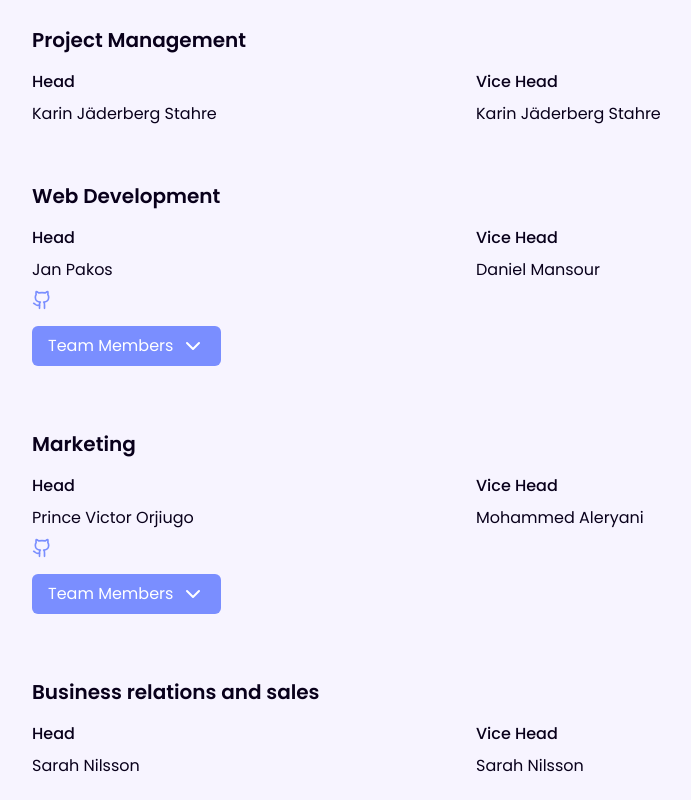
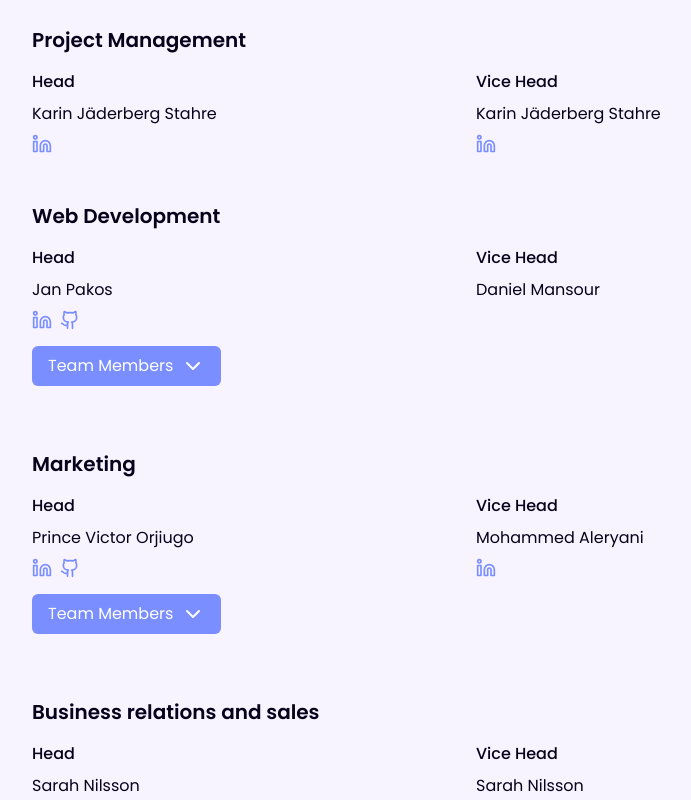
Before and after one commit to Systemvetardagen/Systemvetardagen, a React (Vite) app: page /about in a window 1280 px wide. Shown: the part 920-1720 px from the top of the page, without its empty margins (176-867 px from the left). Built offline with nearby package versions, Linux system fonts and the light colour scheme.

Commit message:
now can see linkedin

```diff
--- a/src/components/TeamSection/teamData.ts
+++ b/src/components/TeamSection/teamData.ts
@@ -1,6 +1,6 @@
 interface Person {
     name: string;
-    linkedin?: string;
+    linkedIn?: string;
     github?: string;
 }
 export interface Team {
@@ -14,42 +14,42 @@ export const teamData: Team[] = [
         title: 'Project Management',
         head: {
             name: 'Karin Jäderberg Stahre',
-            linkedin:
-                'https://www.linkedin.com/in/karin-j%C3%A4derberg-80290b18a/',
+            linkedIn:
+                'https://www.linkedIn.com/in/karin-j%C3%A4derberg-80290b18a/',
         },
         viceHead: {
             name: 'Karin Jäderberg Stahre',
-            linkedin:
-                'https://www.linkedin.com/in/karin-j%C3%A4derberg-80290b18a/',
+            linkedIn:
+                'https://www.linkedIn.com/in/karin-j%C3%A4derberg-80290b18a/',
         },
     },
     {
         title: 'Web Development',
         head: {
             name: 'Jan Pakos',
-            linkedin: 'https://linkedin.com/in/janesmith',
-            github: 'https://www.linkedin.com/in/jan-p-b065a2127',
+            linkedIn: 'https://linkedIn.com/in/janesmith',
+            github: 'https://www.github.com/',
         },
         viceHead: {
             name: 'Daniel Mansour',
-            linkedin: '',
+            linkedIn: '',
             github: '',
         },
         teamMembers: [
             {
                 name: 'Fredrik Etsare',
-                linkedin:
-                    'https://www.linkedin.com/in/fredrik-etsare-20a535255/',
+                linkedIn:
+                    'https://www.linkedIn.com/in/fredrik-etsare-20a535255/',
                 github: 'https://github.com/Mammamu4',
             },
             {
                 name: 'Gabriel Erneving',
-                linkedin:
-                    'https://www.linkedin.com/in/gabriel-erneving-a96928264/',
+                linkedIn:
+                    'https://www.linkedIn.com/in/gabriel-erneving-a96928264/',
             },
             {
                 name: 'Ville Viljanen',
-                linkedin: 'https://www.linkedin.com/in/ville-henrik-viljanen/',
+                linkedIn: 'https://www.linkedIn.com/in/ville-henrik-viljanen/',
             },
             {
                 name: 'Giancarlo Valverde',
@@ -57,8 +57,8 @@ export const teamData: Team[] = [
             },
             {
                 name: 'Lingyu Kong',
-                linkedin:
-                    'https://www.linkedin.com/in/giancarlo-valverde-340a501b4/',
+                linkedIn:
+                    'https://www.linkedIn.com/in/giancarlo-valverde-340a501b4/',
                 github: 'https://github.com/giancarlovalverde',
             },
         ],
@@ -67,39 +67,39 @@ export const teamData: Team[] = [
         title: 'Marketing',
         head: {
             name: 'Prince Victor Orjiugo',
-            linkedin: 'linkedin.com/in/theorjiugovictor/',
+            linkedIn: 'linkedIn.com/in/theorjiugovictor/',
             github: 'https://github.com/theorjiugovictor',
         },
         viceHead: {
             name: 'Mohammed Aleryani',
-            linkedin: 'https://www.linkedin.com/in/mohammedaleryani',
+            linkedIn: 'https://www.linkedIn.com/in/mohammedaleryani',
         },
         teamMembers: [
             {
                 name: 'Hedda Lagerberg',
-                linkedin:
-                    'https://www.linkedin.com/in/hedda-lagerberg-093135323/',
+                linkedIn:
+                    'https://www.linkedIn.com/in/hedda-lagerberg-093135323/',
             },
             {
                 name: 'Joscelin Illanes',
-                linkedin: 'https://www.linkedin.com/in/joscelin-illanes/',
+                linkedIn: 'https://www.linkedIn.com/in/joscelin-illanes/',
             },
             {
                 name: 'Emilia Tuvner',
-                linkedin:
-                    'https://www.linkedin.com/in/emilia-tuvner-a77438198/',
+                linkedIn:
+                    'https://www.linkedIn.com/in/emilia-tuvner-a77438198/',
             },
             {
                 name: 'Valentino Ionica',
-                linkedin:
-                    'https://www.linkedin.com/in/valentino-ionica-2baa1b238/',
+                linkedIn:
+                    'https://www.linkedIn.com/in/valentino-ionica-2baa1b238/',
             },
             {
                 name: 'Rong Zeng',
             },
             {
                 name: 'Alice Kempe',
-                linkedin: 'https://www.linkedin.com/in/alice-kempe-a6699b348/',
+                linkedIn: 'https://www.linkedIn.com/in/alice-kempe-a6699b348/',
             },
         ],
     },
@@ -107,33 +107,33 @@ export const teamData: Team[] = [
         title: 'Business relations and sales',
         head: {
             name: 'Sarah Nilsson',
-            linkedin: 'http://linkedin.com/in/sarahnilssons',
+            linkedIn: 'http://linkedIn.com/in/sarahnilssons',
         },
         viceHead: {
             name: 'Sarah Nilsson',
-            linkedin: 'http://linkedin.com/in/sarahnilssons',
+            linkedIn: 'http://linkedIn.com/in/sarahnilssons',
         },
         teamMembers: [
             {
                 name: 'Linn Sundling',
-                linkedin: 'https://www.linkedin.com/in/linnsundling/',
+                linkedIn: 'https://www.linkedIn.com/in/linnsundling/',
             },
             {
                 name: 'Adam Lugn',
-                linkedin: 'http://linkedin.com/in/adam-lugn-bb7a281a0',
+                linkedIn: 'http://linkedIn.com/in/adam-lugn-bb7a281a0',
             },
             {
                 name: 'Simon Clavensjö',
                 github: 'https://github.com/SimonClavensjo',
-                linkedin: 'https://www.linkedin.com/in/simon-clavensjo',
+                linkedIn: 'https://www.linkedIn.com/in/simon-clavensjo',
             },
             {
                 name: 'Sana Fathi',
-                linkedin: 'http://linkedin.com/in/sana-fathi-364094251',
+                linkedIn: 'http://linkedIn.com/in/sana-fathi-364094251',
             },
             {
                 name: 'Linnea Cooke',
-                linkedin: 'https://www.linkedin.com/in/linnea-cooke/',
+                linkedIn: 'https://www.linkedIn.com/in/linnea-cooke/',
             },
         ],
     },
@@ -141,7 +141,7 @@ export const teamData: Team[] = [
         title: 'Logistics',
         head: {
             name: 'Hugo Wennberg',
-            linkedin: 'https://www.linkedin.com/in/hugowennberg/',
+            linkedIn: 'https://www.linkedIn.com/in/hugowennberg/',
         },
         viceHead: {
             name: 'Emma Lenstrup',
@@ -151,7 +151,7 @@ export const teamData: Team[] = [
         title: 'Events',
         head: {
             name: 'Emir Adar',
-            linkedin: 'https://www.linkedin.com/in/emir-adar-62a5501b5/',
+            linkedIn: 'https://www.linkedIn.com/in/emir-adar-62a5501b5/',
             github: 'https://github.com/emradar',
         },
         viceHead: {
```
